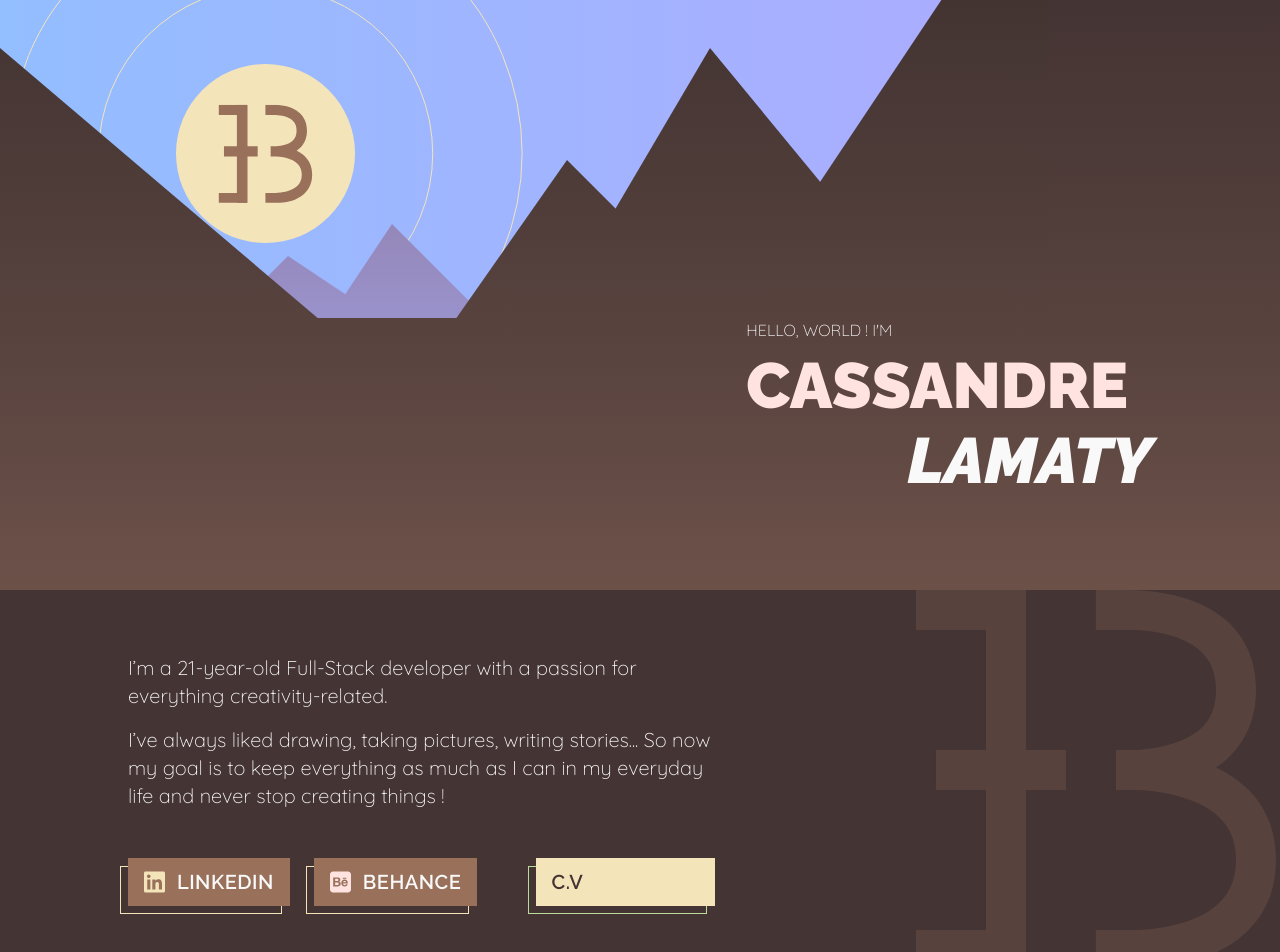
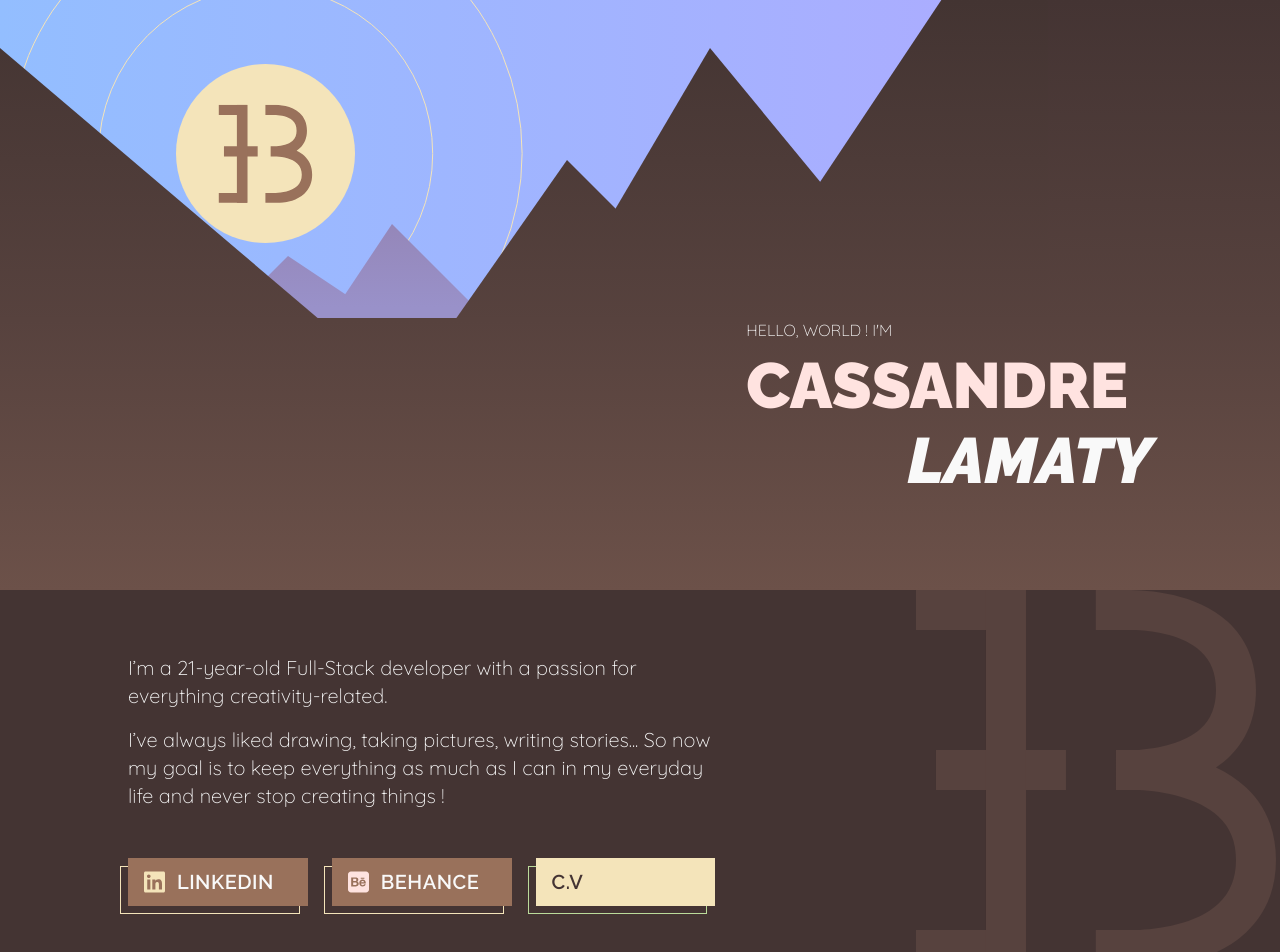
Before and after one commit to CassandreLAMATY/2024-portfolio-front, a Vue app: page / in a window 1280 px wide. Shown: the top 952 px of the page. Built offline with nearby package versions, Linux system fonts and the light colour scheme; what @fortawesome/pro-regular-svg-icons would draw is missing.

Commit message:
fixing button

```diff
--- a/src/assets/stylesheets/css/global.css
+++ b/src/assets/stylesheets/css/global.css
@@ -111,7 +111,11 @@ button {
   right: -0.5rem;
   border-color: #bbdb9b;
 }
-.btn-link > button {
+.btn-link {
+  display: block;
+  flex: 1;
+}
+.btn-link > .btn {
   cursor: pointer;
 }
 
--- a/src/assets/stylesheets/scss/global.scss
+++ b/src/assets/stylesheets/scss/global.scss
@@ -136,7 +136,10 @@ button {
     }
 
     &-link {
-        & > button {
+        display: block;
+        flex : 1;
+
+        & > .btn {
             cursor: pointer;
         }
     }
--- a/src/blocks/DescriptionBlock.vue
+++ b/src/blocks/DescriptionBlock.vue
@@ -19,7 +19,7 @@ import LogoSVG from '@/components/icons/LogoSVG.vue';
                         <a class="btn-link" href="https://www.linkedin.com/in/cassandre-lamaty/">
                             <ButtonPrimary title="LinkedIn" :icon="['fab', 'fa-linkedin']" classes="btn_left btn_dutchWhite" />
                         </a>
-                        <a href="https://www.behance.net/lamatycassandre">
+                        <a class="btn-link" href="https://www.behance.net/lamatycassandre">
                             <ButtonPrimary title="Behance" :icon="['fab', 'fa-square-behance']" classes="btn_left btn_mistyRose" />
                         </a>
                     </div>
```
Also changed, not shown: 1 other file (tests, documents, lock files or other folders).
